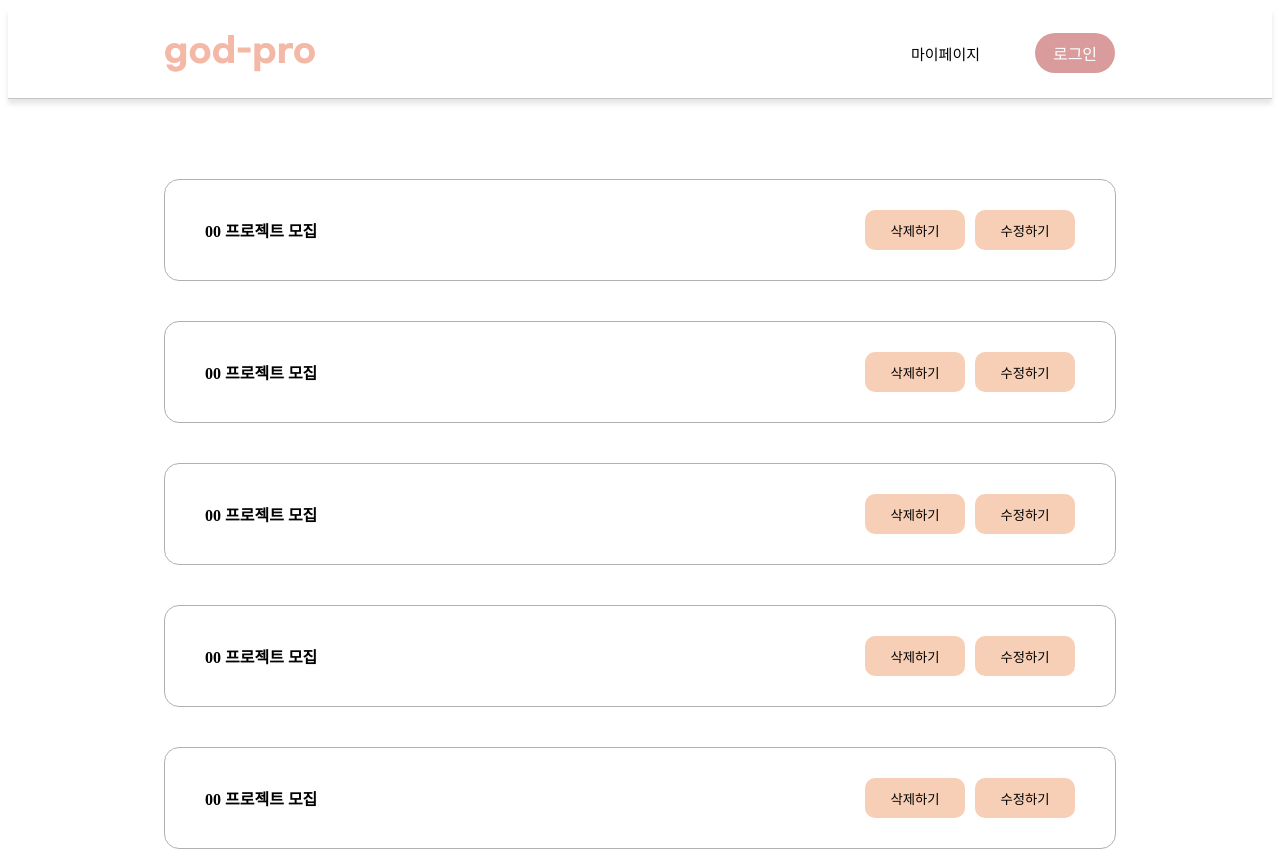
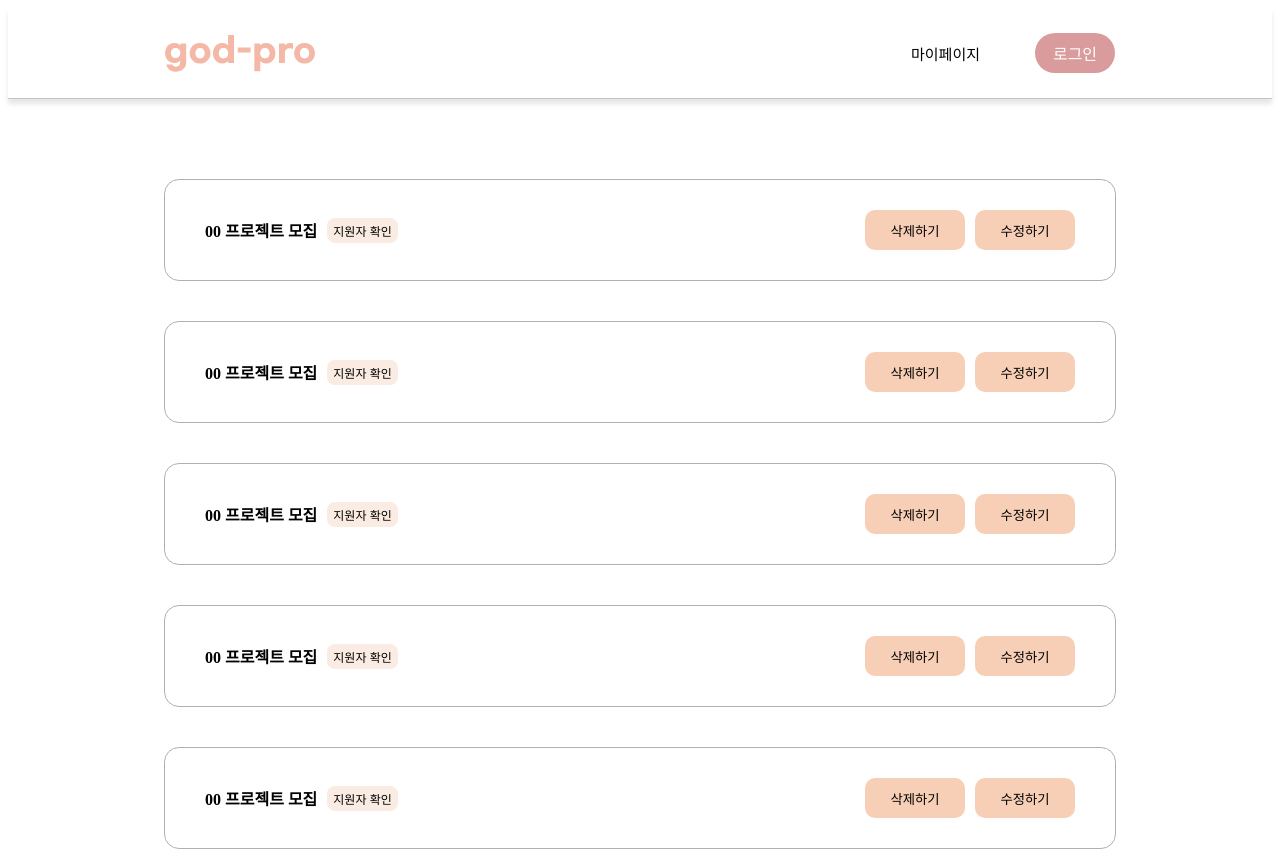
Before and after one commit to jogpfls/GodPro_WEB, a React (Vite) app in the folder god_pro/: page /mypage/register2 in a window 1280 px wide. Built offline with nearby package versions, Linux system fonts and the light colour scheme.

Commit message:
feat: 내가 등록한 프로젝트에 지원자 버튼 구현

```diff
--- a/god_pro/src/components/MyProject.css
+++ b/god_pro/src/components/MyProject.css
@@ -9,9 +9,29 @@
 
 }
 
+.myProject_leftWrapper{
+  display: flex;
+  align-items: center;
+}
+
 .myProject_title{
   font-weight: 600;
   margin-left: 40px;
+}
+
+.myProject_submitCheck{
+  border: none;
+  margin-left: 10px;
+  height: 25px;
+  text-align: center;
+  border-radius: 8px;
+  background-color: #FAECE2;
+  font-size: 12px;
+}
+
+.myProject_submitCheck:hover{
+  background-color: #FFE6D7;
+  cursor: pointer;
 }
 
 .myProject_buttonWrapper{
--- a/god_pro/src/components/MyProject.jsx
+++ b/god_pro/src/components/MyProject.jsx
@@ -6,7 +6,12 @@ const MyProject = () => {
   const navigate = useNavigate();
   return (
     <div className='myProject_allWrapper'>
+      <div className='myProject_leftWrapper'>
       <p className='myProject_title'>00 프로젝트 모집</p>
+      <button
+      onClick={()=>navigate(`/mypage/submitCheck`)}
+      className='myProject_submitCheck'>지원자 확인</button>
+      </div>
       <div className='myProject_buttonWrapper'>
         <button className='myProject_button'>삭제하기</button>
         <button
```
